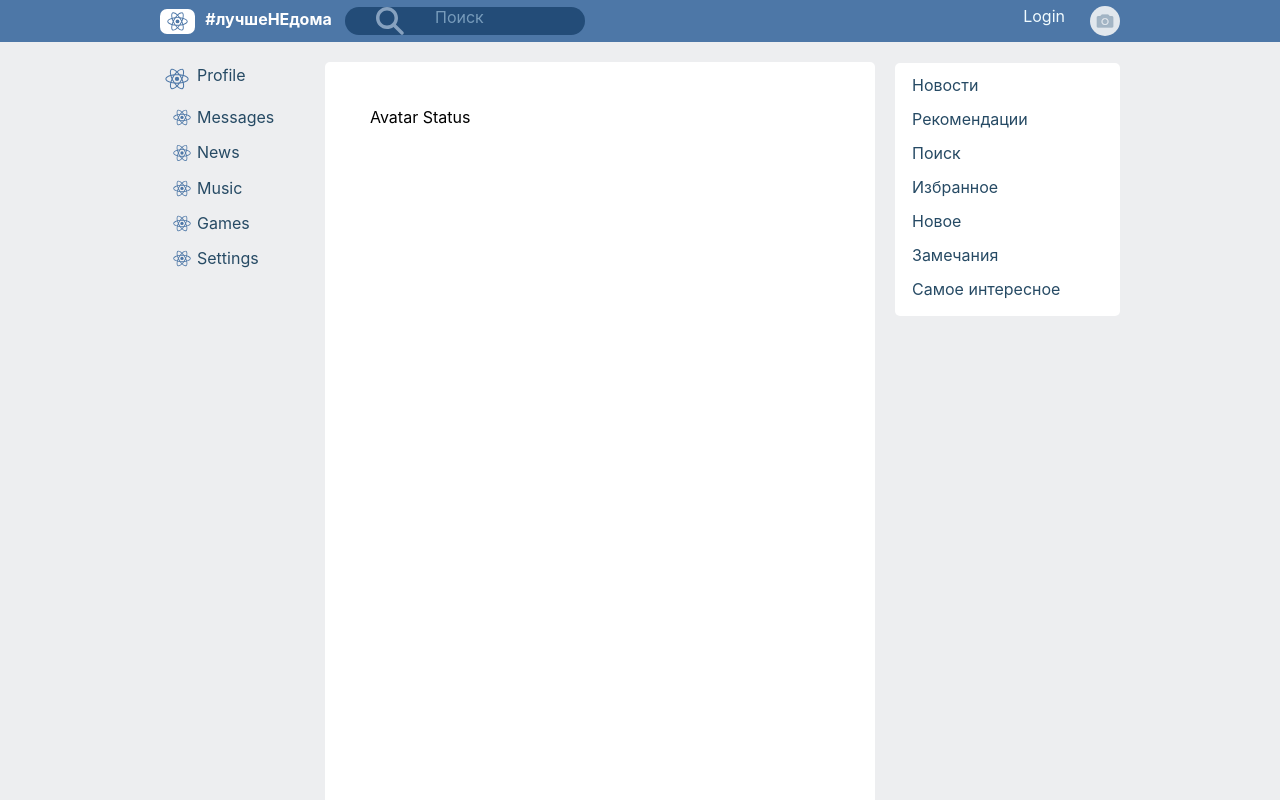
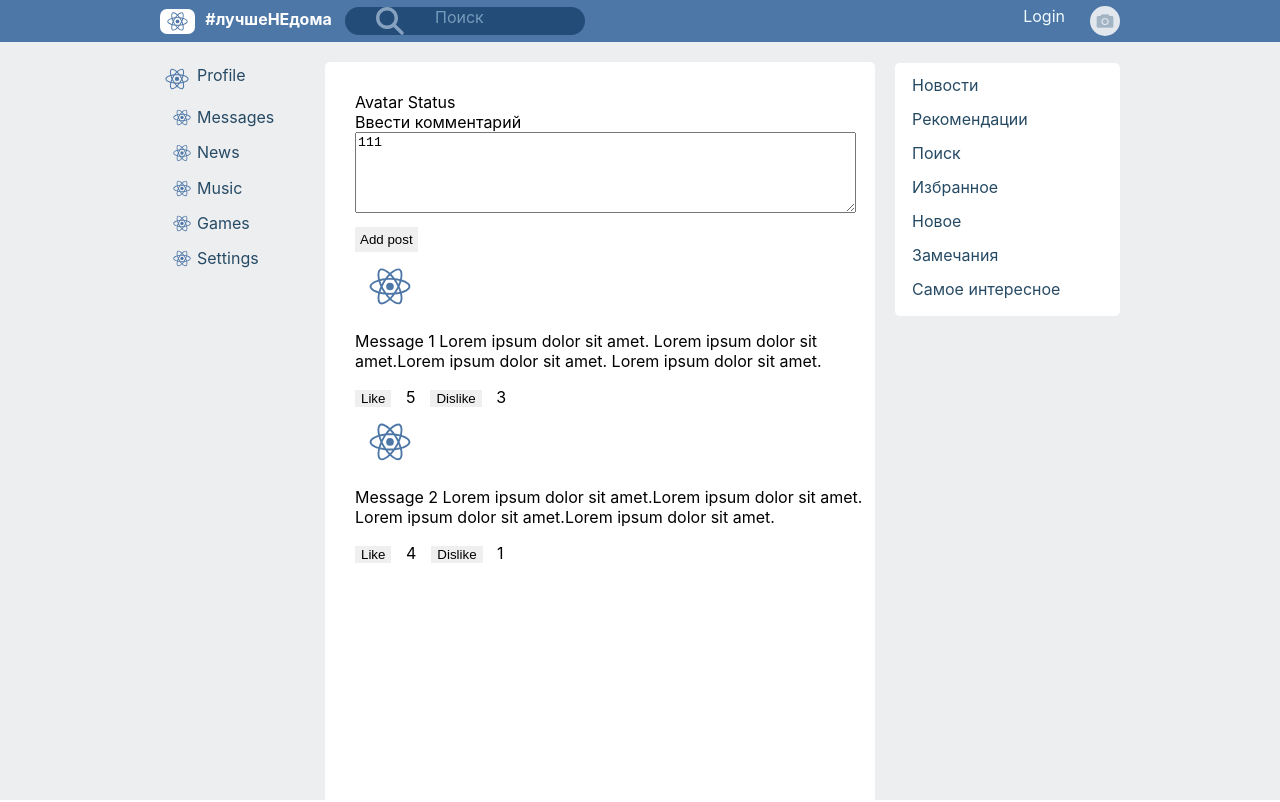
Before and after one commit to Igorvl/JSX, a React (Create React App) app: page /Profile in a window 1280 px wide. Shown: the top 802 px of the page. Built offline with nearby package versions, Linux system fonts and the light colour scheme.

Commit message:
Samura_rev2 24 UI - BLL in Dialogs & MyPosts

```diff
--- a/src/components/Main/Dialogs/Dialogs.js
+++ b/src/components/Main/Dialogs/Dialogs.js
@@ -15,20 +15,35 @@ const Message = (props) => {
 };
 
 export default () => {
+
+	let dialogData = [
+		{id: 1, name: 'User1'},
+		{id: 2, name: 'User2'},
+		{id: 3, name: 'User3'},
+		{id: 4, name: 'User4'},
+	];
+
+	let messageData = [
+		{id: 1, message: '1'},
+		{id: 2, message: '2'},
+		{id: 3, message: '3'},
+		{id: 4, message: '4'},
+	];
+
 	return (
 		<div className={s.mainDialogs}>
-			<div >
-				<DialogItem name={'User1'} id={'1'}/>
-				<DialogItem name={'User2'} id={'2'}/>
-				<DialogItem name={'User3'} id={'3'}/>
-				<DialogItem name={'User4'} id={'4'}/>
-
+			<div>
+				<DialogItem name={dialogData[0].name} id={dialogData[0].id}/>
+				<DialogItem name={dialogData[1].name} id={dialogData[1].id}/>
+				<DialogItem name={dialogData[2].name} id={dialogData[2].id}/>
+				<DialogItem name={dialogData[3].name} id={dialogData[3].id}/>
 			</div>
 			<div>
-				<Message msgId={'1'}/>
-				<Message msgId={'2'}/>
-				<Message msgId={'3'}/>
-				<Message msgId={'4'}/>
+				<Message msgId={messageData[0].message}/>
+				<Message msgId={messageData[1].message}/>
+				<Message msgId={messageData[2].message}/>
+				<Message msgId={messageData[3].message}/>
+
 			</div>
 		</div>
 	);
--- a/src/components/Main/Profile/MyPosts/MyPosts.js
+++ b/src/components/Main/Profile/MyPosts/MyPosts.js
@@ -3,17 +3,31 @@ import s from '../../../../css/MyPosts.module.css';
 import Post from "./Post/Post";
 
 export default () => {
+	let postData = [
+		{ id: 1,
+			msg: 'Message 1 Lorem ipsum dolor sit amet. Lorem ipsum dolor sit amet.Lorem ipsum dolor sit amet.' +
+				' Lorem ipsum dolor sit amet.',
+			like: 5,
+			dislike: 3 },
+		{ id: 2,
+			msg: 'Message 2 Lorem ipsum dolor sit amet.Lorem ipsum dolor sit amet. Lorem ipsum dolor sit amet.Lorem ipsum dolor sit amet.',
+			like: 4,
+			dislike: 1 },
+		{ id: 3,
+			msg: 'Message 3 Lorem ipsum dolor sit amet.Lore',
+			like: 8,
+			dislike: 2 },
+	];
 	return (
-		<div className={s.mainBlock}>
+		<div>
 			<span>Ввести комментарий</span>
 			<div>
 				<textarea name="#" id="" cols="60" rows="5">111</textarea>
 			</div>
 			<button className={s.postBtn}>Add post</button>
 			<div className={s.posts}>
-				<Post msg='Message 1 Lorem ipsum dolor sit amet. Lorem ipsum dolor sit amet.Lorem ipsum dolor sit amet. Lorem ipsum dolor sit amet.' like='5' dislike='3'/>
-				<Post msg='Message 2 Lorem ipsum dolor sit amet.Lorem ipsum dolor sit amet. Lorem ipsum dolor sit amet.Lorem ipsum dolor sit amet.' like='3' dislike='2'/>
-				<Post msg='Message 3 Lorem ipsum dolor sit amet.Lore' like='2' dislike='5'/>
+				<Post id={postData[0].id} msg={postData[0].msg} like={postData[0].like} dislike={postData[0].dislike}/>
+				<Post id={postData[1].id} msg={postData[1].msg} like={postData[1].like} dislike={postData[1].dislike}/>
 			</div>
 		</div>
 	);
--- a/src/components/Main/Profile/ProfileInfo/ProfileInfo.jsx
+++ b/src/components/Main/Profile/ProfileInfo/ProfileInfo.jsx
@@ -4,7 +4,7 @@ import s from '../../../../css/ProfileInfo.module.css';
 
 export default () => {
 	return (
-		<div className={s.mainProfile}>
+		<div>
 			Avatar
 			Status
 		</div>
```
